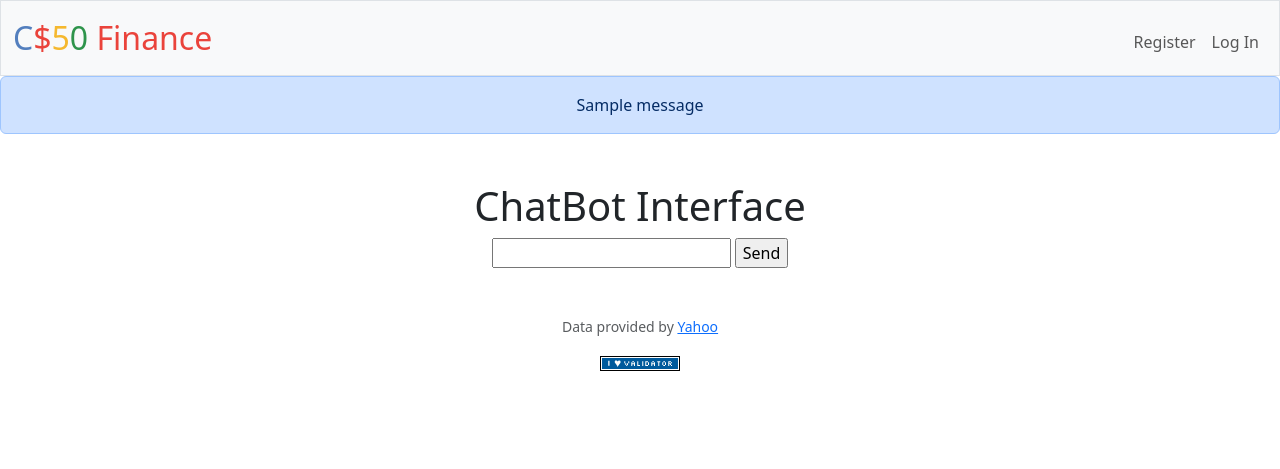
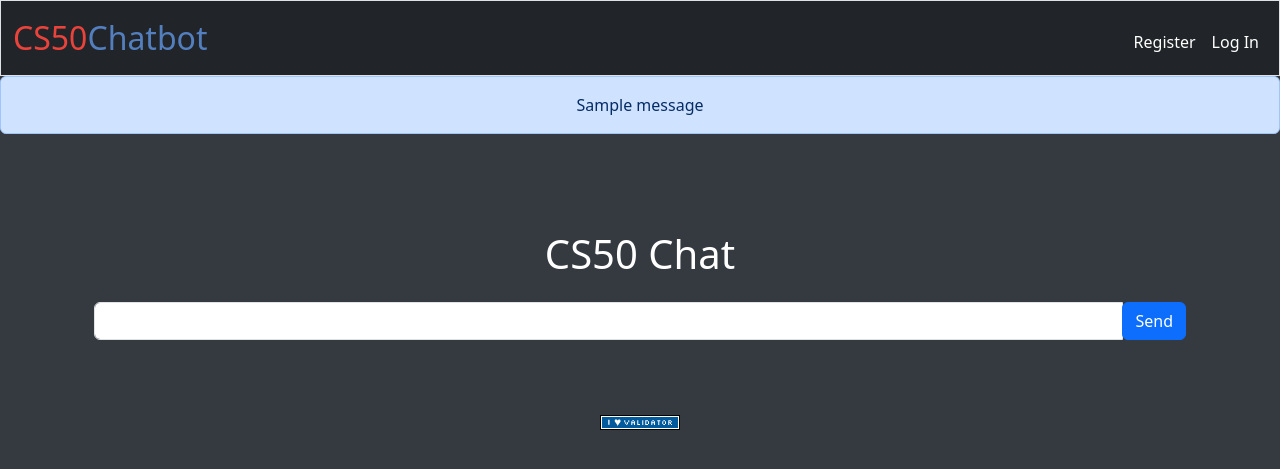
Before and after one commit to akrothschild/ai_chatbot_flask, a Flask app: template templates/chat.html in a window 1280 px wide. Shown: the top 469 px of the page. Run offline with Flask 3, Linux system fonts and the light colour scheme; tables that the repository leaves empty hold one stand-in row (values such as "Sample post"); the template is opened without the code that fills it: values that come from a table or form of the project are taken from there, most other values are stand-ins (such as "Sample title", 1, 10 or a date in 2020); one stand-in notice (Sample message) is shown; parts of the project's set-up code (start-up, migrations or seed data) failed here and were passed over; some libraries are stand-ins or nearby versions.

Commit message:
change everything

```diff
--- a/app.py
+++ b/app.py
@@ -1,5 +1,6 @@
 import os
 import logging
+import json
 
 from cs50 import SQL
 from flask import Flask, flash, redirect, render_template, request, session, url_for
@@ -8,6 +9,8 @@
 from chatbot import ChatBot, DEFAULT_MODEL, DEFAULT_TEMPERATURE
 from helpers import apology, login_required, lookup, usd, register_helper, login_helper, create_tables_if_not_exist, \
     index_helper
+from datetime import datetime
+from flask_sqlalchemy import SQLAlchemy
 
 # Configure application
 app = Flask(__name__)
@@ -18,20 +21,53 @@
 # Configure session to use filesystem (instead of signed cookies)
 app.config["SESSION_PERMANENT"] = False
 app.config["SESSION_TYPE"] = "filesystem"
+app.config['SQLALCHEMY_DATABASE_URI'] = 'sqlite:///chat.db'  # Replace with your database URI
+app.config['SQLALCHEMY_TRACK_MODIFICATIONS'] = False
+db = SQLAlchemy(app)
 Session(app)
 
 # Initialize logging
 logging.basicConfig(level=logging.DEBUG)
 logger = logging.getLogger("chatbot")
 
-# Configure CS50 Library to use SQLite database
-db = SQL("sqlite:///chat.db")
+db1 = SQL("sqlite:///chat.db")
 
 # Call the function to create tables
-create_tables_if_not_exist(db)
+create_tables_if_not_exist(db1)
+
+
+class User(db.Model):
+    __tablename__ = 'Users'
+    user_id = db.Column(db.Integer, primary_key=True)
+    username = db.Column(db.String(50), unique=True)
+    email = db.Column(db.String(100), unique=True)
+    password_hash = db.Column(db.String(100))
+    created_at = db.Column(db.TIMESTAMP, default=datetime.utcnow)
+
+
+class Chat(db.Model):
+    __tablename__ = 'Chats'
+    chat_id = db.Column(db.Integer, primary_key=True)
+    chat_name = db.Column(db.String(100))
+    user_id = db.Column(db.Integer, db.ForeignKey('Users.user_id'))
+    created_at = db.Column(db.TIMESTAMP, default=datetime.utcnow)
+    user = db.relationship('User', backref=db.backref('chats', lazy=True))
+
+
+class Message(db.Model):
+    __tablename__ = 'Messages'
+    message_id = db.Column(db.Integer, primary_key=True)
+    chat_id = db.Column(db.Integer, db.ForeignKey('Chats.chat_id'))
+    user_id = db.Column(db.Integer, db.ForeignKey('Users.user_id'))
+    message_text = db.Column(db.Text)
+    created_at = db.Column(db.TIMESTAMP, default=datetime.utcnow)
+    chat = db.relationship('Chat', backref=db.backref('messages', lazy=True))
+    user = db.relationship('User', backref=db.backref('messages', lazy=True))
+
 
 # ChatBot initialization (global scope)
-bot = ChatBot(api_key=os.environ["MISTRAL_API_KEY"], model=DEFAULT_MODEL, system_message=None, temperature=DEFAULT_TEMPERATURE)
+bot = ChatBot(api_key=os.environ["MISTRAL_API_KEY"], model=DEFAULT_MODEL, system_message="",
+              temperature=DEFAULT_TEMPERATURE)
 
 
 @app.after_request
@@ -44,7 +80,6 @@
 
 
 @app.route("/")
-@login_required
 def index():
     """Show portfolio of stocks"""
     return index_helper(db)
@@ -59,7 +94,7 @@
 
     # User reached route via POST (as by submitting a form via POST)
     if request.method == "POST":
-        return login_helper(db, request)
+        return login_helper(SQL("sqlite:///chat.db"), request)
 
     # User reached route via GET (as by clicking a link or via redirect)
     else:
@@ -82,16 +117,64 @@
     """Register user"""
     session.clear()
     if request.method == "POST":
-        return register_helper(db, request)
+        return register_helper(SQL("sqlite:///chat.db"), request)
     else:
         return render_template("register.html")
+
+
+@app.route('/chats')
+@login_required
+def chats():
+    if 'user_id' in session:
+        user_id = session['user_id']
+        user = User.query.get(user_id)
+        if user:
+            if request.method == 'POST':
+                chat_name = "New chat"
+                new_chat = Chat(chat_name=chat_name, user_id=user_id)
+                db.session.add(new_chat)
+                db.session.commit()
+                flash('New chat created successfully!', 'success')
+                return redirect(url_for('/chat'))
+            else:
+                chats = user.chats
+                return render_template('chats.html', chats=chats)
+        else:
+            return "User not found", 404
+    else:
+        return "Unauthorized access", 401
 
 
 @app.route('/chat', methods=['GET', 'POST'])
 def chat():
     global bot
+
     if request.method == 'GET':
-        return render_template('chat.html')
+        if 'user_id' in session:
+            user_id = session['user_id']
+            user = db1.execute("SELECT username FROM Users WHERE user_id = ?", user_id)
+            if user:
+                last_chat = db1.execute("SELECT * FROM Chats ORDER BY created_at DESC LIMIT 1")
+                last_chat_id = db1.execute("SELECT chat_id FROM Chats ORDER BY created_at DESC LIMIT 1")
+                if last_chat:
+                    # Retrieve messages for the last created chat
+                    messages = db1.execute("SELECT message_text, role FROM Messages WHERE chat_id = ?",
+                                           last_chat_id[0]["chat_id"])
+                    if messages:
+                        if len(messages) < len(bot.messages):
+                            messages = bot.messages
+                            db1.execute(
+                                "INSERT INTO messages (chat_id, user_id, message_text, role) VALUES (?, ?, ?, ?)",
+                                last_chat_id[0]["chat_id"], user_id, bot.messages[-2].content, bot.messages[-2].role)
+                            db1.execute(
+                                "INSERT INTO messages (chat_id, user_id, message_text, role) VALUES (?, ?, ?, ?)",
+                                last_chat_id[0]["chat_id"], user_id, bot.messages[-1].content, bot.messages[-1].role)
+                    else:
+                        db1.execute(
+                            "INSERT INTO messages (chat_id, user_id, message_text, role) VALUES (?, ?, ?, ?)",
+                            last_chat_id[0]["chat_id"], user_id, "", "user")
+
+        return render_template('chat.html', messages=messages)
     elif request.method == 'POST':
         if 'user_input' in request.form:
             user_input = request.form['user_input']
@@ -103,3 +186,4 @@
             else:
                 bot.run_inference(user_input)
                 return redirect(url_for('chat'))
+    bot.exit()
--- a/chatbot.py
+++ b/chatbot.py
@@ -4,6 +4,7 @@
 import readline
 import sys
 
+from cs50 import SQL
 from mistralai.client import MistralClient
 from mistralai.models.chat_completion import ChatMessage
 
@@ -40,6 +41,8 @@
 
 logger = logging.getLogger("chatbot")
 
+db = SQL("sqlite:///chat.db")
+
 
 def find_completions(command_dict, parts):
     if not parts:
@@ -75,12 +78,14 @@
         self.model = model
         self.temperature = temperature
         self.system_message = system_message
+        self.messages = []
+        if self.system_message:
+            self.messages.append(ChatMessage(role="system", content=self.system_message))
 
     def opening_instructions(self):
         print(
 
-
-"""
+            """
 To chat: type your message and hit enter
 To start a new chat: /new
 To switch model: /model <model name>
@@ -154,11 +159,20 @@
             if response is not None:
                 print(response, end="", flush=True)
                 assistant_response += response
-
         print("", flush=True)
 
         if assistant_response:
             self.messages.append(ChatMessage(role="assistant", content=assistant_response))
+            # last_chat = db.execute("SELECT * FROM Chats ORDER BY created_at DESC LIMIT 1")
+            # if not last_chat:
+            #     db.execute("INSERT INTO Chats (chat_name, user_id) VALUES (?, ?)", "New Chat", 1)
+            #
+            # last_chat_id = db.execute("SELECT chat_id FROM Chats ORDER BY created_at DESC LIMIT 1")
+            # if last_chat:
+            #     # Retrieve messages for the last created chat
+            #     db.execute("INSERT INTO Messages (chat_id, user_id, message_text) VALUES (?, ?, ?)", last_chat_id[0]["chat_id"], 1,
+            #                self.messages)
+
         logger.debug(f"Current messages: {self.messages}")
 
     def get_command(self, input):
--- a/static/styles.css
+++ b/static/styles.css
@@ -21,3 +21,23 @@
 {
     color: #2e944b;
 }
+
+.nav-link {
+    color: white;
+}
+
+.nav-link .btn {
+    background-color: white;
+}
+p {
+    text-align: left;
+}
+
+/* styles.css */
+body {
+    background-color: #343a40; /* Dark background color */
+    color: #ffffff; /* Light text color */
+}
+.navbar {
+    background-color: #212529 !important; /* Dark navbar background color */
+}
--- a/templates/chat.html
+++ b/templates/chat.html
@@ -5,21 +5,38 @@
 {% endblock %}
 
 {% block main %}
-<h1>ChatBot Interface</h1>
-<div id="chat-container">
-    {% for message in bot.messages %}
+<div class="container">
+    <h1 class="mt-5">CS50 Chat</h1>
+
+<!--    &lt;!&ndash; List of chats as clickable links &ndash;&gt;-->
+<!--    <div class="list-group mt-4">-->
+<!--        {% for chat in chats %}-->
+<!--        <a href="/chat/{{ chat.id }}" class="list-group-item list-group-item-action">{{ chat.name }}</a>-->
+<!--        {% endfor %}-->
+<!--    </div>-->
+
+    <!-- Chat messages container -->
+    <div id="chat-container" class="my-4">
+        {% for message in messages %}
+        <div class="message">
             {% if message.role == 'user' %}
-    <p><strong>YOU:</strong> {{ message.content }}</p>
+            <p><strong class="text-primary">YOU:</strong> {{ message.content }}</p>
             {% elif message.role == 'assistant' %}
-    <p><strong>MISTRAL:</strong> {{ message.content }}</p>
+            <p><strong class="text-success">CS50:</strong> {{ message.content }}</p>
             {% elif message.role == 'system' %}
-    <p><strong>SYSTEM:</strong> {{ message.content }}</p>
+            <p><strong class="text-warning">SYSTEM:</strong> {{ message.content }}</p>
             {% endif %}
+        </div>
         {% endfor %}
     </div>
 
-<form action="/chat" method="post">
-    <input type="text" name="user_input" id="user_input" autocomplete="off">
-    <input type="submit" value="Send">
+    <form action="/chat" method="post" class="my-4">
+        <div class="input-group">
+            <input type="text" name="user_input" id="user_input" class="form-control" autocomplete="off">
+            <div class="input-group-append">
+                <button type="submit" class="btn btn-primary">Send</button>
+            </div>
+        </div>
     </form>
+</div>
 {% endblock %}
--- a/templates/index.html
+++ b/templates/index.html
@@ -6,7 +6,7 @@
 
 {% block main %}
 <h1>Welcome to the ChatBot!</h1>
-<form action="/chat" method="post">
+<form action="/chat" method="get">
     <input type="submit" value="Start Chat">
 </form>
 {% endblock %}
--- a/templates/layout.html
+++ b/templates/layout.html
@@ -27,8 +27,7 @@
 
 <nav class="bg-light border navbar navbar-expand-md navbar-light">
     <div class="container-fluid">
-        <a class="navbar-brand" href="/"><span class="blue">C</span><span class="red">$</span><span
-                class="yellow">5</span><span class="green">0</span> <span class="red">Finance</span></a>
+        <a class="navbar-brand" href="/"><span class="red">CS50</span><span class="blue">Chatbot</span></a>
         <button aria-controls="navbar" aria-expanded="false" aria-label="Toggle navigation" class="navbar-toggler"
                 data-bs-target="#navbar" data-bs-toggle="collapse" type="button">
             <span class="navbar-toggler-icon"></span>
@@ -41,11 +40,14 @@
             <ul class="navbar-nav ms-auto mt-2">
                 <li class="nav-item"><a class="nav-link" href="/logout">Log Out</a></li>
             </ul>
+
             {% else %}
             <ul class="navbar-nav ms-auto mt-2">
                 <li class="nav-item"><a class="nav-link" href="/register">Register</a></li>
                 <li class="nav-item"><a class="nav-link" href="/login">Log In</a></li>
             </ul>
+
+
             {% endif %}
         </div>
     </div>
@@ -65,9 +67,6 @@
 
 <footer class="mb-5">
 
-    <p class="mb-3 small text-center text-muted">
-        Data provided by <a href="https://finance.yahoo.com/">Yahoo</a>
-    </p>
 
     <form action="https://validator.w3.org/check" class="text-center" enctype="multipart/form-data" method="post"
           target="_blank">
@@ -86,6 +85,15 @@
                 '>\n' + document.documentElement.outerHTML;
             document.querySelector('form[action="https://validator.w3.org/check"] > input[name="fragment"]').value = html;
         });
+
+        function toggleDarkMode() {
+            var link = document.getElementById('bootstrap-styles');
+            if (link.href.includes('bootstrap.min.css')) {
+                link.href = 'https://stackpath.bootstrapcdn.com/bootstrap/4.5.2/css/bootstrap.dark.min.css';
+            } else {
+                link.href = 'https://stackpath.bootstrapcdn.com/bootstrap/4.5.2/css/bootstrap.min.css';
+            }
+        }
     </script>
 </footer>
 
```
Also changed, not shown: helpers.py (+158 -147 lines), chat.db. Lines whose indentation alone changed are shown as unchanged.
